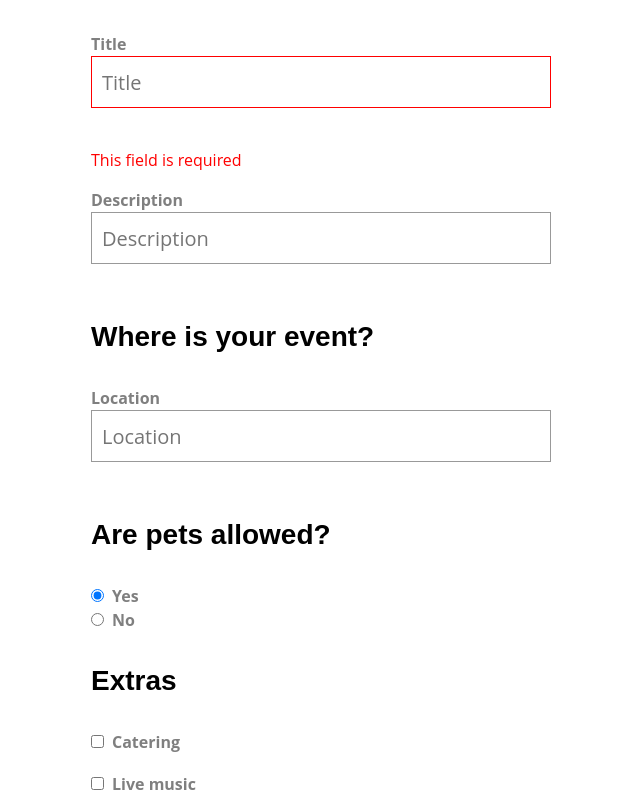
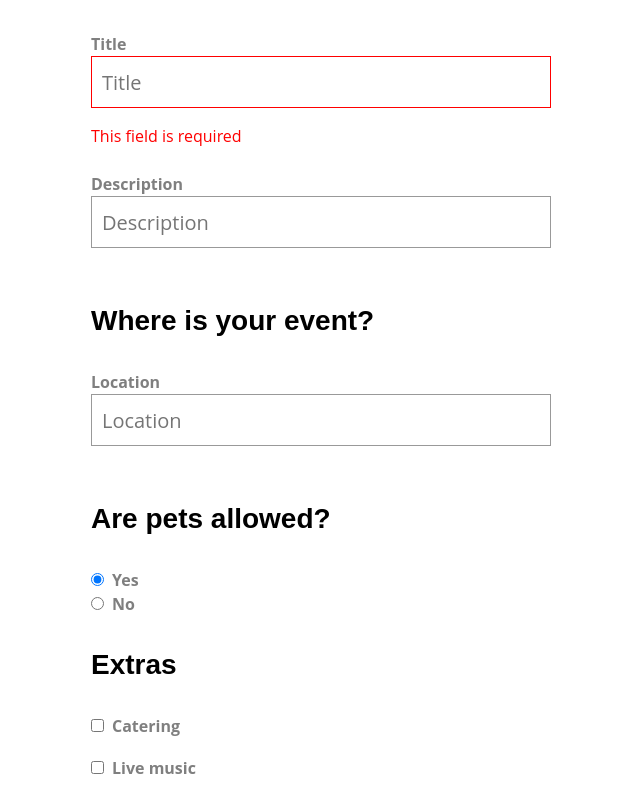
Before and after one commit to Code-Pop/Vue-3-Forms, a Vue app: page / in a window 1280 px wide. Shown: the part 1672-2468 px from the top of the page, without its empty margins (339-979 px from the left). Built offline with nearby package versions, Linux system fonts and the light colour scheme.

Commit message:
adjust css classes

```diff
--- a/src/App.vue
+++ b/src/App.vue
@@ -172,6 +172,12 @@ textarea {
   box-sizing: border-box;
   border: solid 1px rgba(0, 0, 0, 0.4);
 }
+input.error {
+  margin-bottom: 0;
+}
+input + p.errorMessage {
+  margin-bottom: 24px;
+}
 textarea {
   width: 100%;
   overflow: auto;
```
